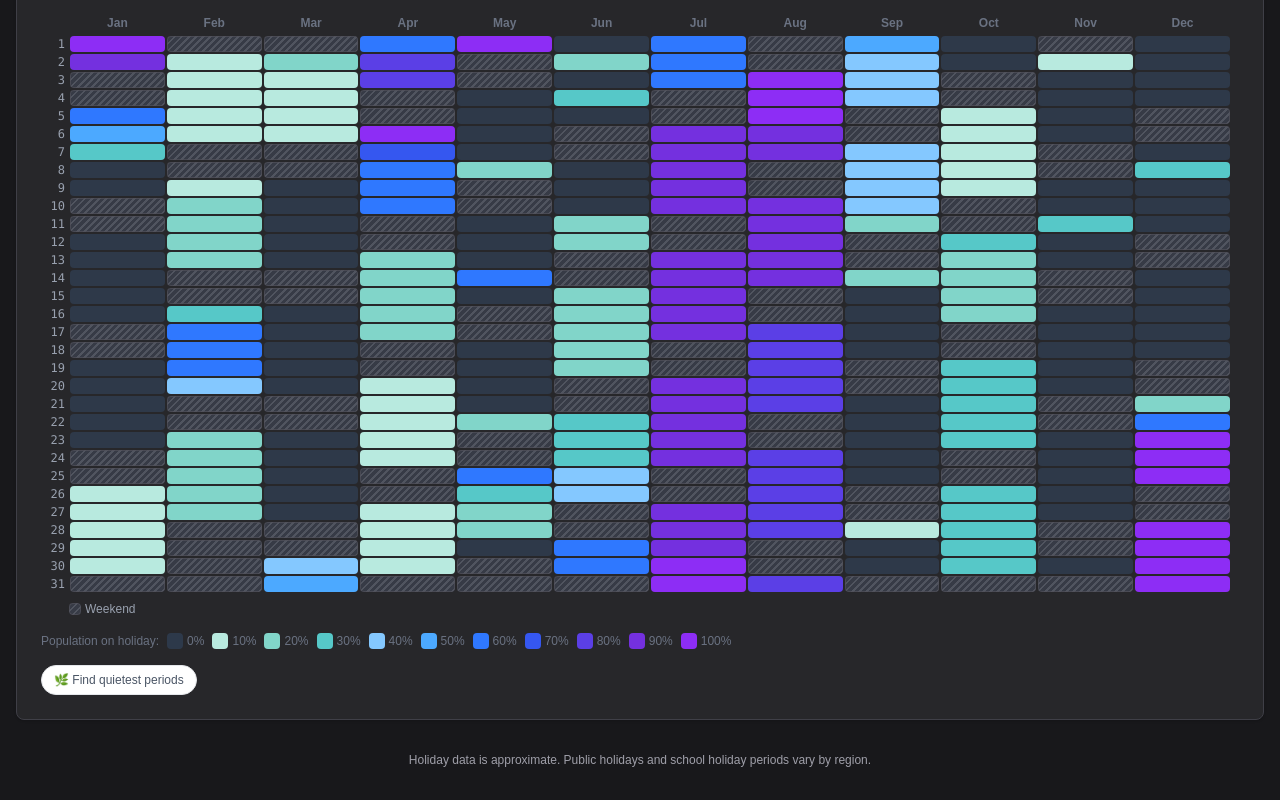
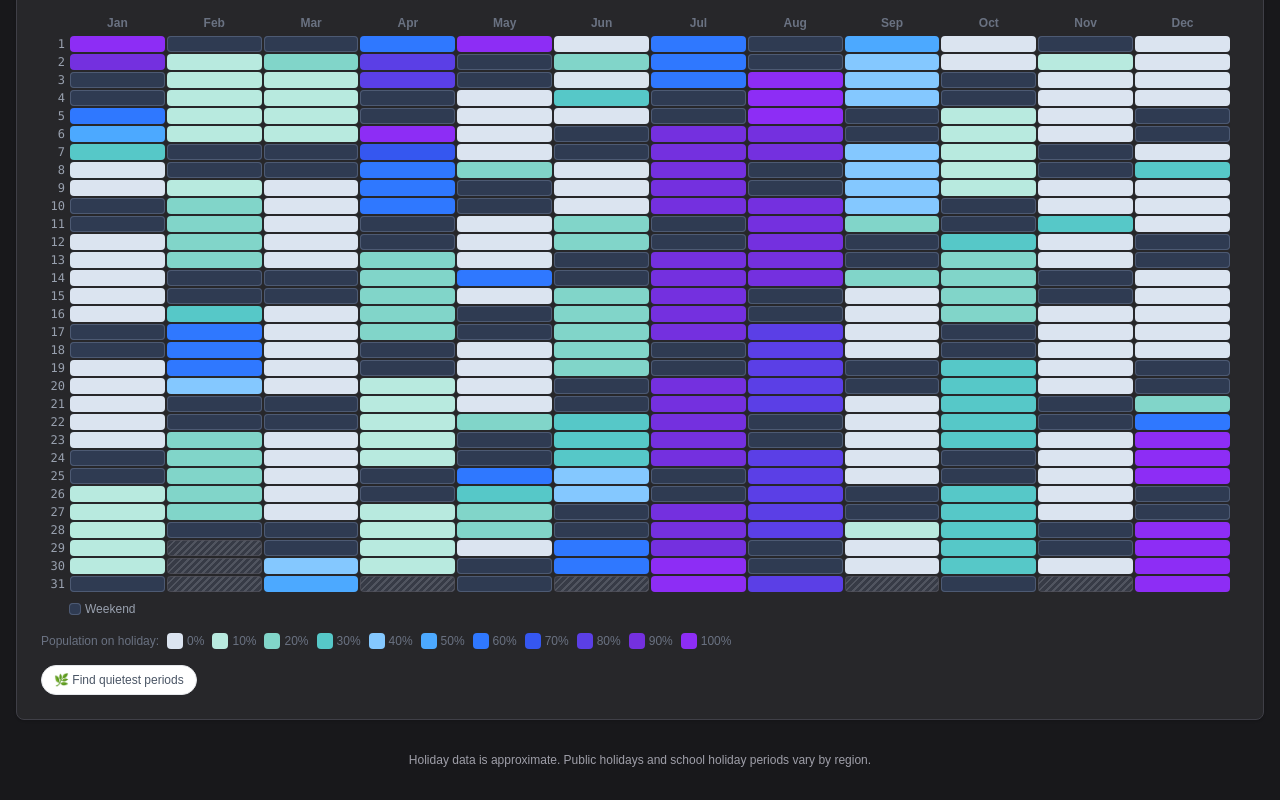
Before and after one commit to cwsyth/holiday-density, a Next.js app: page /holiday-density/ in a window 1280 px wide. Shown: the part 356-1156 px from the top of the page. Built offline with nearby package versions, Linux system fonts and the light colour scheme.

Commit message:
Adjust calendar density and weekend color styling
Agent-Logs-Url: https://github.com/cwsyth/holiday-density/sessions/dc0ca413-67d9-403a-b7cf-b13daae626cb

Co-authored-by: cwsyth <46164156+cwsyth@users.noreply.github.com>

```diff
--- a/src/components/DensityCalendar.tsx
+++ b/src/components/DensityCalendar.tsx
@@ -28,16 +28,18 @@ const WINDOW_DURATIONS = Array.from({ length: 28 }, (_, i) => i + 3);
 type WindowDays = number;
 type QuietWindow = { start: string; end: string; avgDensity: number };
 type QuietWindowBlock = QuietWindow & { windowCount: number };
-const WEEKEND_RING_CLASS = 'ring-1 ring-inset ring-zinc-600/70';
-const WEEKEND_BG_CLASS =
+const INVALID_DAY_RING_CLASS = 'ring-1 ring-inset ring-zinc-600/70';
+const INVALID_DAY_BG_CLASS =
   'bg-zinc-700/65 bg-[repeating-linear-gradient(135deg,rgba(113,122,138,0.45)_0px,rgba(113,122,138,0.45)_2px,rgba(56,62,75,0.65)_2px,rgba(56,62,75,0.65)_5px)]';
+const WEEKEND_RING_CLASS = 'ring-1 ring-inset ring-[#4d5a73]';
+const WEEKEND_BG_CLASS = 'bg-[#2f3b52]';
 
 function getDaysInMonth(year: number, month: number): number {
   return new Date(year, month, 0).getDate();
 }
 
 function densityColor(density: number): string {
-  if (density === 0) return 'bg-slate-700/70';
+  if (density === 0) return 'bg-[#dbe4f0]';
   const colors = [
     'bg-[#b8eadf]',
     'bg-[#81d5c9]',
@@ -298,8 +300,8 @@ export default function DensityCalendar({ year, countryCodes }: Props) {
                       key={monthIdx}
                       className={cn(
                         'flex-1 h-3 sm:h-4 m-px rounded-sm',
-                        WEEKEND_RING_CLASS,
-                        WEEKEND_BG_CLASS,
+                        INVALID_DAY_RING_CLASS,
+                        INVALID_DAY_BG_CLASS,
                       )}
                     />
                   );
@@ -390,7 +392,7 @@ export default function DensityCalendar({ year, countryCodes }: Props) {
 
           {/* Single-day info panel */}
           {effectiveSelection.phase === 'single' && singleInfo && (
-            <div className="mt-3 p-3 bg-zinc-800 rounded-lg text-white text-xs relative">
+            <div className="mt-3 p-3 bg-[#1a2233] border border-zinc-700/80 rounded-lg text-white text-xs relative">
               <button
                 onClick={() => setSelectionState({ phase: 'idle', viewKey })}
                 className="absolute top-2 right-2 text-gray-400 hover:text-white leading-none"
@@ -415,7 +417,7 @@ export default function DensityCalendar({ year, countryCodes }: Props) {
 
           {/* Range stats panel */}
           {effectiveSelection.phase === 'range' && rangeStats && (
-            <div className="mt-3 p-3 bg-zinc-800 rounded-lg text-white text-xs relative">
+            <div className="mt-3 p-3 bg-[#1a2233] border border-zinc-700/80 rounded-lg text-white text-xs relative">
               <button
                 onClick={() => setSelectionState({ phase: 'idle', viewKey })}
                 className="absolute top-2 right-2 text-gray-400 hover:text-white leading-none"
```
